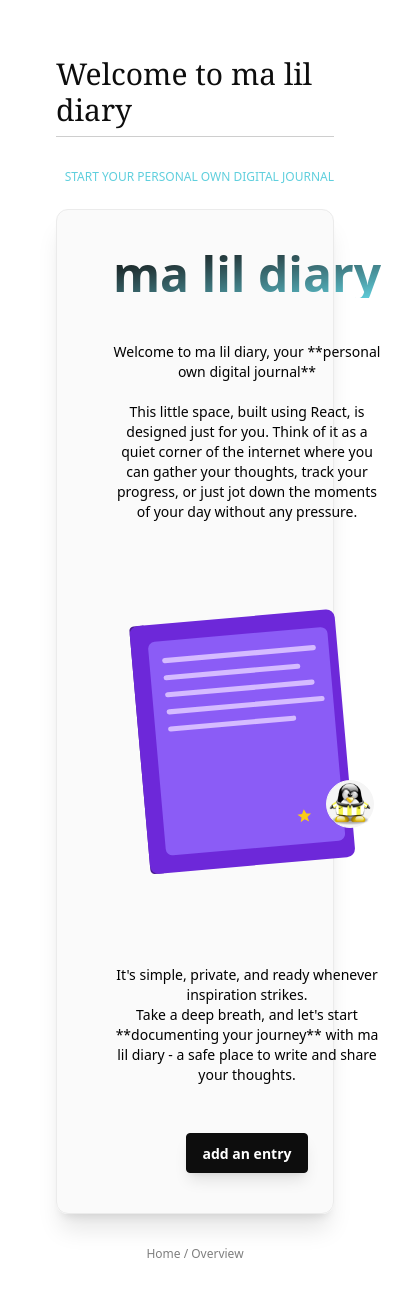
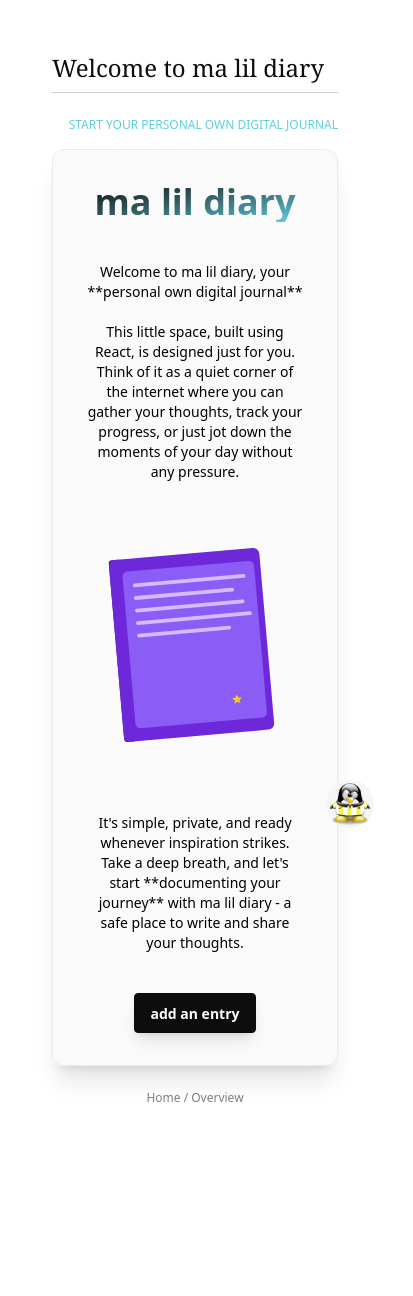
Before and after one commit to yaaintmal/Yaand, a React (Vite) app: page / in a window 390 px wide. Shown: the top 1296 px of the page, 413 px wide, since content can reach past the window. After the commit the page ends 1158 px from the top, so only its background shows below. Built offline with nearby package versions, Linux system fonts and the light colour scheme.

Commit message:
refactored: mobile response

```diff
--- a/src/pages/Home.jsx
+++ b/src/pages/Home.jsx
@@ -3,29 +3,34 @@ import { Link } from "react-router";
 export default function Home() {
   return (
     // Adopted padding from Entries.jsx
+    // **Refinement for Mobile:** Switched to `p-3 sm:p-4` for tighter mobile padding.
     // Use base-content for all text by default
-    <div className="p-4 text-base-content">
+    <div className="p-3 sm:p-4 text-base-content">
       {/* Adopted heading style from Entries.jsx */}
-      <h2 className="text-3xl font-serif text-primary mb-8 border-b border-primary/20 pb-2">
+      {/* **Refinement for Mobile:** Reduced heading size on small screens (`text-2xl sm:text-3xl`). */}
+      <h2 className="text-2xl sm:text-3xl font-serif text-primary mb-6 sm:mb-8 border-b border-primary/20 pb-2">
         Welcome to ma lil diary
       </h2>
-      <p className="text-right text-info text-xs mb-6 uppercase font-light">
+      <p className="text-right text-info text-xs mb-4 sm:mb-6 uppercase font-light">
         start your personal own digital journal
       </p>
 
       {/* Main content container, adopting min-height convention */}
       <div className="">
         {/* Use bg-base-200/50 for a background that contrasts well with base-100 */}
-        <div className="hero bg-base-200/50 rounded-xl p-6 shadow-xl border border-base-300">
+        {/* **Refinement for Mobile:** Reduced padding on small screens (`p-4 sm:p-6`). */}
+        <div className="hero bg-base-200/50 rounded-xl p-4 sm:p-6 shadow-xl border border-base-300">
           <div className="hero-content flex-col w-full">
             {/* Heading should use primary color */}
-            <h2 className="text-5xl font-bold text-center mb-4 text-transparent bg-gradient-to-br from-primary via-second to-info bg-clip-text">
+            {/* **Refinement for Mobile:** Reduced heading size on small screens (`text-4xl sm:text-5xl`). */}
+            <h2 className="text-4xl sm:text-5xl font-bold text-center mb-4 text-transparent bg-gradient-to-br from-primary via-second to-info bg-clip-text">
               ma lil diary
             </h2>
 
             {/* --- Text Block 1 (Above Image) --- */}
             {/* Text should use base-content for readability */}
-            <p className="text-sm text-center max-w-xl mx-auto py-3 px-4 text-base-content">
+            {/* **Refinement for Mobile:** Reduced vertical padding/margins (`py-2 px-0 sm:py-3 sm:px-4`). */}
+            <p className="text-sm text-center max-w-xl mx-auto py-2 px-0 sm:py-3 sm:px-4 text-base-content">
               Welcome to ma lil diary, your **personal own digital journal**
               <br /> <br /> This little space, built using React, is designed
               just for you. Think of it as a quiet corner of the internet where
@@ -33,18 +38,15 @@ export default function Home() {
               down the moments of your day without any pressure.
             </p>
             {/* --- Image Section (Centered, Dynamic Effect) --- */}
-            <div className="flex justify-center my-6">
-              {/* <img
-                // src="https://img.daisyui.com/images/stock/photo-1635805737707-575885ab0820.webp"
-                src="./diary.jpg"
-                className="max-w-xs md:max-w-sm rounded-lg shadow-2xl transition-all duration-700 hover:scale-[1.03] hover:shadow-primary/50 hover:rotate-1" // Dynamic Effect: Slightly scales up and rotates on hover
-                alt="A cozy corner for journaling"
-              /> */}
-              <div class="container max-w-xs md:max-w-sm   transition-all duration-700 hover:scale-[1.03] hover:shadow-primary/50 hover:rotate-1">
+            {/* **Refinement for Mobile:** Reduced vertical margin (`my-4 sm:my-6`). */}
+            <div className="flex justify-center my-4 sm:my-6">
+              {/* Added `w-full` and `h-auto` to the container and set a smaller max width for all screens */}
+              <div class="container max-w-[250px] transition-all duration-700 hover:scale-[1.03] hover:shadow-primary/50 hover:rotate-1 w-full h-auto">
                 <svg
+                  // **Refinement for Mobile:** Set `width` and `height` to 100% to fill the max-width container
                   viewBox="0 0 350 400"
-                  width="300"
-                  height="343"
+                  width="100%"
+                  height="100%"
                   fill="none"
                   xmlns="http://www.w3.org/2000/svg"
                 >
@@ -107,7 +109,8 @@ export default function Home() {
             </div>
 
             {/* --- Text Block 2 (Below Image, creating the "flow around" effect) --- */}
-            <p className="text-sm text-center max-w-xl mx-auto py-2 px-4 text-base-content">
+            {/* **Refinement for Mobile:** Reduced vertical padding/margins (`py-2 px-0 sm:py-2 sm:px-4`). */}
+            <p className="text-sm text-center max-w-xl mx-auto py-2 px-0 sm:py-2 sm:px-4 text-base-content">
               It's simple, private, and ready whenever inspiration strikes.
               <br />
               Take a deep breath, and let's start **documenting your journey**
@@ -115,7 +118,8 @@ export default function Home() {
             </p>
 
             {/* --- Action Button --- */}
-            <div className="mt-6 text-center">
+            {/* **Refinement for Mobile:** Reduced top margin (`mt-4 sm:mt-6`). */}
+            <div className="mt-4 sm:mt-6 text-center">
               <Link to="/newentry">
                 <button className="btn btn-primary shadow-lg max-w-fit">
                   add an entry
@@ -128,7 +132,8 @@ export default function Home() {
 
       {/* Adopted simplified breadcrumbs style from Entries.jsx */}
       {/* Use base-content/opacity for text that fades */}
-      <div className="text-xs text-base-content opacity-50 mt-8 text-center">
+      {/* **Refinement for Mobile:** Reduced top margin (`mt-6 sm:mt-8`). */}
+      <div className="text-xs text-base-content opacity-50 mt-6 sm:mt-8 text-center">
         Home / Overview
       </div>
     </div>
```
Also changed, not shown: public/diary.jpg (deleted).
